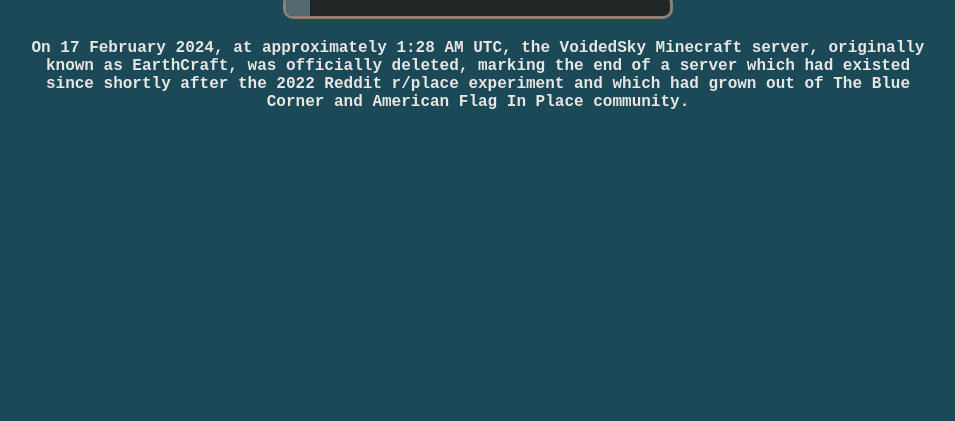
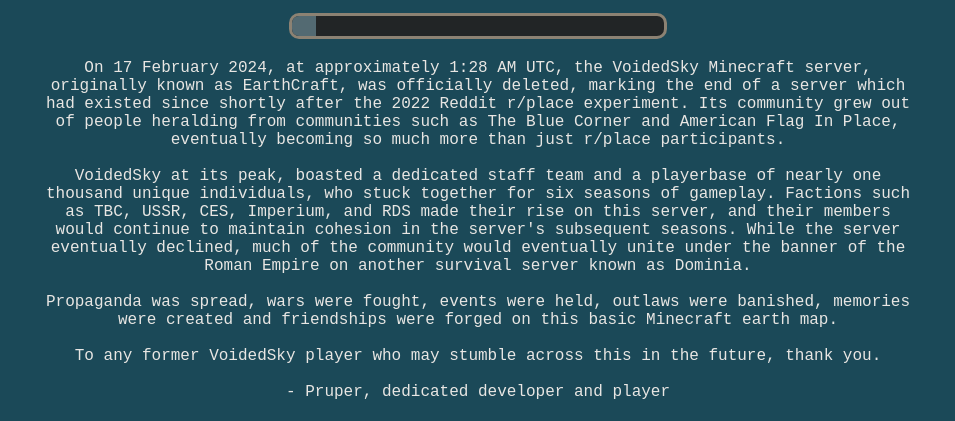
Before and after one commit to Pruper/ripvoidedsky, a plain HTML site: page index.html in a window 1280 px wide. Shown: the part 586-1007 px from the top of the page, without its empty margins (162-1117 px from the left). Before the commit the page ends 800 px from the top, so only its background shows below. Drawn offline with Linux system fonts and the light colour scheme.

Commit message:
Improved and extended the VS lore
sad D:

```diff
--- a/index.html
+++ b/index.html
@@ -13,13 +13,14 @@
         html,
         body {
             margin: auto;
+            padding: 10px;
             text-align: center;
             background-color: rgb(27, 73, 88);
             color: rgb(232, 230, 227);
         }
 
         p {
-            font-weight: bold;
+            font-weight: 512;
         }
 
         #bar-container {
@@ -44,6 +45,10 @@
             text-align: center;
             margin: auto;
         }
+
+        gold {
+            color: gold;
+        }
     </style>
 </head>
 <body>
@@ -56,7 +61,17 @@
             <div id="bar"></div>
         </div>
 
-        <p id="desc">On 17 February 2024, at approximately 1:28 AM UTC, the VoidedSky Minecraft server, originally known as EarthCraft, was officially deleted, marking the end of a server which had existed since shortly after the 2022 Reddit r/place experiment and which had grown out of The Blue Corner and American Flag In Place community.</p>
+        <p id="desc">
+            On 17 February 2024, at approximately 1:28 AM UTC, the VoidedSky Minecraft server, originally known as EarthCraft, was officially deleted, marking the end of a server which had existed since shortly after the 2022 Reddit r/place experiment. Its community grew out of people heralding from communities such as The Blue Corner and American Flag In Place, eventually becoming so much more than just r/place participants.
+            <br><br>
+            VoidedSky at its peak, boasted a dedicated staff team and a playerbase of nearly one thousand unique individuals, who stuck together for six seasons of gameplay. Factions such as TBC, USSR, CES, Imperium, and RDS made their rise on this server, and their members would continue to maintain cohesion in the server's subsequent seasons. While the server eventually declined, much of the community would eventually unite under the banner of the Roman Empire on another survival server known as Dominia.
+            <br><br>
+            Propaganda was spread, wars were fought, events were held, outlaws were banished, memories were created and friendships were forged on this basic Minecraft earth map.
+            <br><br>
+            To any former VoidedSky player who may stumble across this in the future, thank you.
+            <br><br>
+            - Pruper, dedicated developer and player
+        </p>
     </div>
 
     <script>
```
